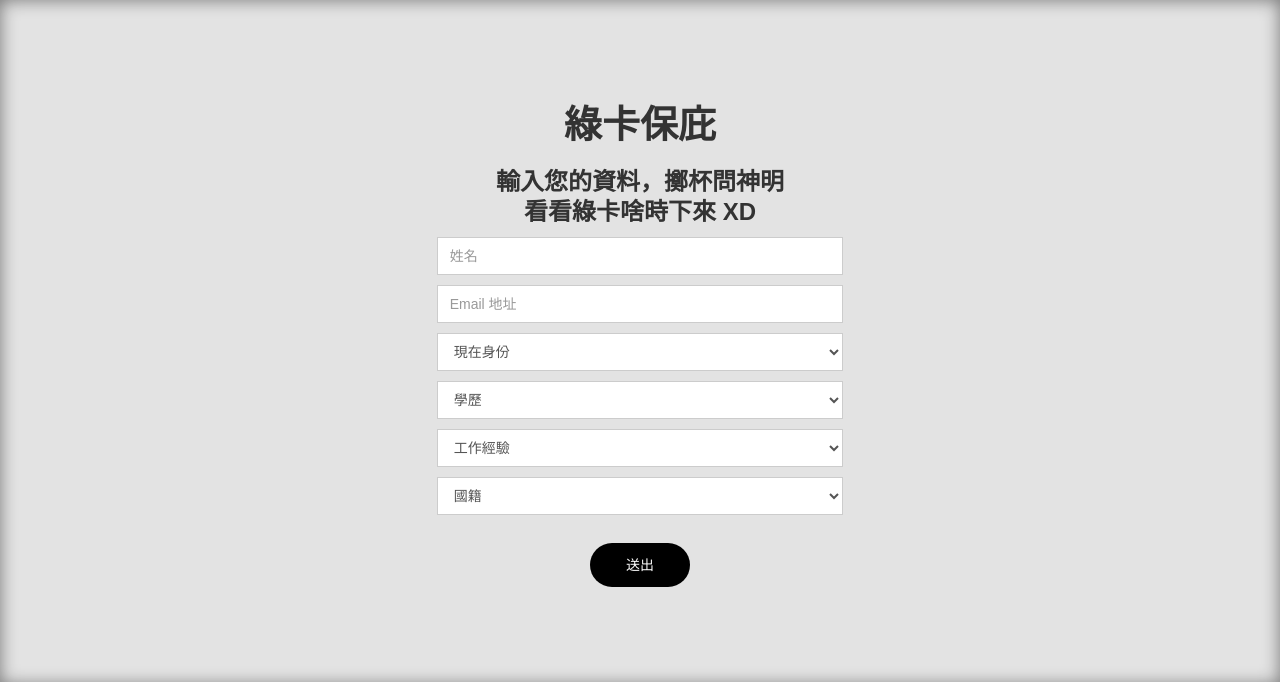
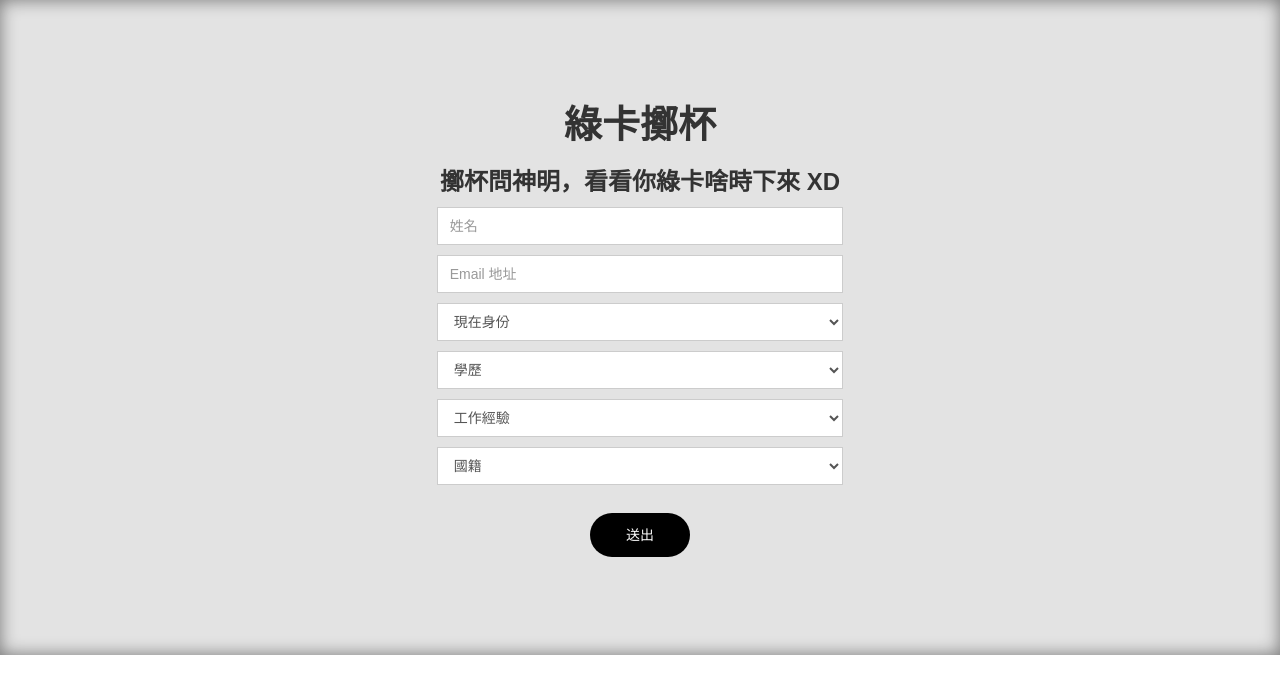
Before and after one commit to amazingandyyy/bobigreencard, a plain HTML site: page index.html in a window 1280 px wide. Shown: the top 682 px of the page. Drawn offline with Linux system fonts and the light colour scheme.

Commit message:
wording tunnig

```diff
--- a/index.html
+++ b/index.html
@@ -22,8 +22,8 @@
       <div class="w-col w-col-4">
         <div class="w-form">
           <form id="email-form" name="email-form" data-name="Email Form">
-            <h1>綠卡保庇</h1>
-            <center><h3>輸入您的資料，擲杯問神明 <br/> 看看綠卡啥時下來 XD</h3></center>
+            <h1>綠卡擲杯</h1>
+            <center><h3>擲杯問神明，看看你綠卡啥時下來 XD</h3></center>
             <input class="w-input" id="name" type="text" placeholder="姓名" name="name" data-name="Name">
             <input class="w-input" id="email" type="email" placeholder="Email 地址" name="email" data-name="Email" required="required">
             <select class="w-input" id="current_status">
```
